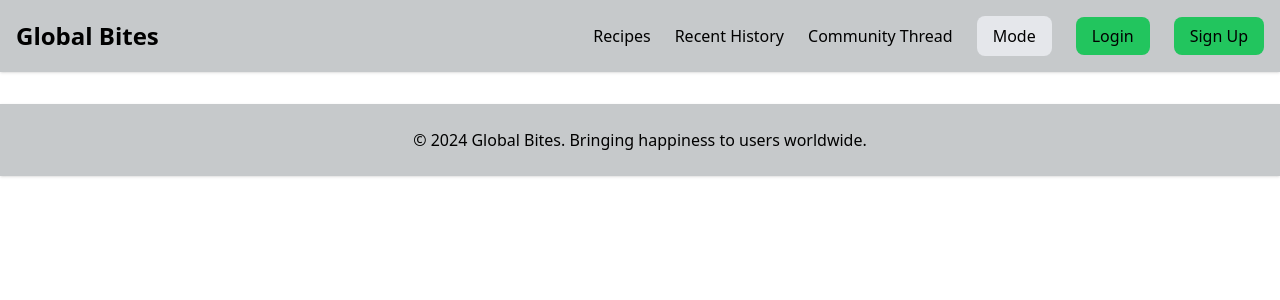
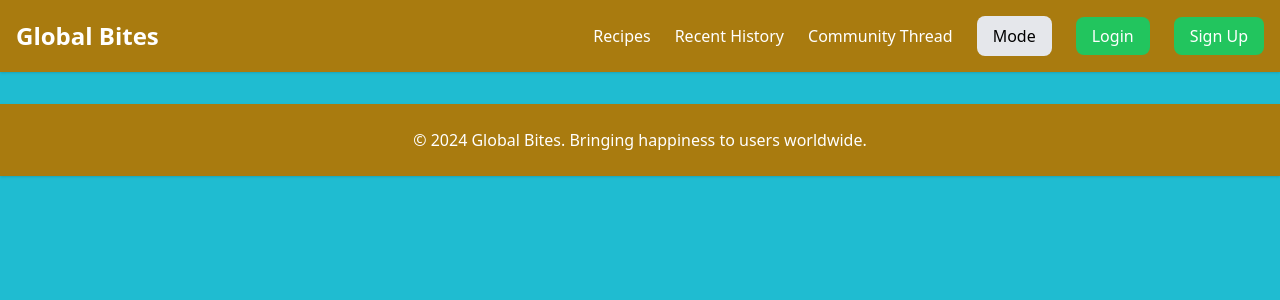
Before and after one commit to Tuvalu23/p01, a Flask app: template app/templates/base.html in a window 1280 px wide. Shown: the top 300 px of the page. Run offline with Flask 2, Linux system fonts and the light colour scheme; the template is opened without the code that fills it, so the values that code supplies are empty; some libraries are stand-ins or nearby versions.

Commit message:
topher change

```diff
--- a/app/static/css/styles.css
+++ b/app/static/css/styles.css
@@ -83,12 +83,12 @@ body.dark-mode {
 
 /* topher mode */
 body.topher-mode {
-    background-color: #e0f7fa; /* cyan ish lol tophers favorite color */
-    color: #004d40; /* teal */
+    background-color: #1fbcd1; /* cyan ish lol tophers favorite color */
+    color: #987a0e; /* teal */
 }
 
 .navbar.topher-mode, .footer.topher-mode {
-    background-color: #00695c; /* tealish */
+    background-color: #a97b0f; /* tealish */
     color: #ffffff;
 }
 
--- a/app/static/js/scripts.js
+++ b/app/static/js/scripts.js
@@ -20,7 +20,7 @@ function setMode(mode) {
 
 // function to save mode on page
 function loadMode() {
-    const savedMode = localStorage.getItem('mode') || 'light';
+    const savedMode = localStorage.getItem('mode') || 'topher'; // topher is default mode man
     setMode(savedMode);
 }
 
```
